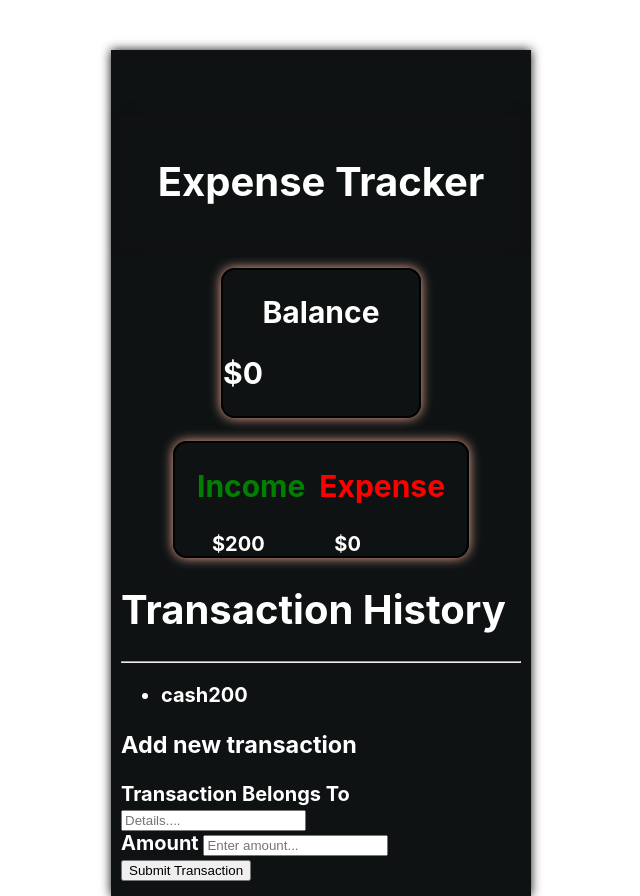
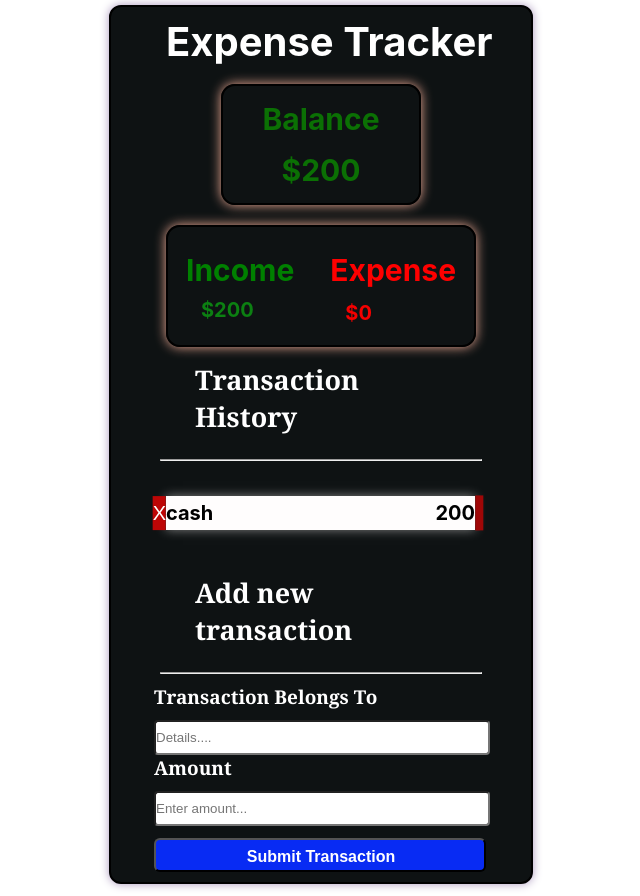
Before and after one commit to Tariq15994/Bootcamp2020_project7a, a React (Create React App) app in the folder expense_tracker/: page / in a window 1280 px wide. Shown: the whole page, without its empty margins (319-959 px from the left). Built offline with nearby package versions, Linux system fonts and the light colour scheme.

Commit message:
done project

```diff
--- a/expense_tracker/src/App.css
+++ b/expense_tracker/src/App.css
@@ -1,17 +1,30 @@
+.App{
+  color: white;
+  max-width: 400px;
+  margin: 5px auto 10px auto ;
+  background-color:rgb(14, 18, 19);
+  box-shadow: 0 0 10px rgb(170, 151, 189);
+  border: 2px solid black;
+  border-radius: 12px 12px;
+  padding: 5px 10px 10px 10px;
+  font-size: 20px;
+  font-weight: bold;
+}
+.expense-h1{
+  margin-bottom: 18px;
+  margin-top: 5px;
+  padding-left: 45px;
+}
 .header{
   color: white;
-  max-width: 400px;
-  /* min-height: 450px; */
-  margin: 0 auto;
-  background-color:rgb(14, 18, 19);
-  box-shadow: 0 0 10px rgb(16, 15, 17);
-  margin-top: 50px;
-  padding: 15px 10px;
   font-size: 20px;
   font-weight: bold;
 }
 .line{
   margin-right: 12px;
+}
+.h2{
+  color: white;
 }
 
 .textcenter {
@@ -58,7 +71,7 @@
 }
 .empty{
 
-  background-color: rgb(87, 65, 4);
+  background-color: rgb(160, 7, 7);
   position:absolute;
   padding: 17.5px 4px;
   margin: 0px 0px 25px 329px;
@@ -66,23 +79,24 @@
 }
 .delete-btn {
   cursor: pointer;
-  background-color: #8b830a;
-  border: 0;
-  color: #fff;
+  background-color: #bd0606;
+  color: rgb(255, 255, 255);
+  border: none;
   font-size: 20px;
-  line-height: 30px;
+  font-weight: 30px;
+  line-height: 28px;
   padding: 2.9px 0px;
   position: absolute;
   margin-top: 0px;
   margin-bottom: 90px;
-  transform: translate(-100%, -15.5%);
+  transform: translate(-100%, -14.5%);
 
 }
 
 .transaction-list li:hover {
   cursor: pointer;
-  border-right: 5px solid #b6960a;
-  background-color: #b6960a;
+  /* border-right: 5px solid #b6960a; */
+  background-color: #000000;
   color: #f7f7f7
 }
 #h1{
@@ -103,39 +117,48 @@
   color: black;
   justify-content: space-around;
   display: flex;
-  margin: 23px 52px ;
+  width: auto;
+  margin: 0px 45px 0px 45px ;
   box-shadow: 0 0px 12px rgb(243, 173, 151);
-  padding: 0px 15px 0 15px ;
+  padding: 0px 0px 20px 0px ;
 
 }
+
 .expense-color{
+  margin-bottom: 10px;
   color: red;
 }
 .income-color{
+  margin-bottom: 10px;
   color: green;
 }
 .income-value{
+  /* margin-top: 0px; */
+  padding: 0px 0px 0px 15px;
+  margin: 0px;
+  color: rgb(12, 128, 18);
+}
+.expense-value{
+  justify-content: center;
   padding: 3px 0px 0px 15px;
   margin: 0px;
-  color: white;
-}
-.expense-value{
-  padding: 3px 0px 0px 15px;
-  margin: 0px;
-  color: white;
+  color: rgb(245, 0, 0);
 
 }
 .balance-container{
-  color: white;
+  color: rgb(11, 112, 4);
   border: 2px solid black;
   border-radius: 19px;
-  margin: 20px 100px 20px 100px;
+  padding: auto;
+  margin: 10px 100px 20px 100px;
   /* background-color: rgba(225, 235, 229, 0.986); */
-  border: 2px solid black;
+  /* border: 2px solid black; */
   border-radius: 14px;
   box-shadow: 0 0px 12px rgb(243, 173, 151);
 }
-
+.balance{
+  margin: 15px auto;
+  }
 
 .transaction-form{
   margin: 0px 0px 0px 0px;
--- a/expense_tracker/src/App.tsx
+++ b/expense_tracker/src/App.tsx
@@ -8,15 +8,17 @@ import AddTransaction from './components/AddTransaction';
 import TransactionHistory from './components/TransactionHistory';
 import {TransactionProvider} from './Context/GlobalContext';
 
+
 function App() {
   return (
-    <div className='header'>
+    <div className='App'>
       <TransactionProvider>
       <Header />
       <Balance />
       <IncomeExpense />
       <TransactionHistory />
       <AddTransaction />
+
       </TransactionProvider>
 
     </div>
--- a/expense_tracker/src/components/AddTransaction.tsx
+++ b/expense_tracker/src/components/AddTransaction.tsx
@@ -14,6 +14,8 @@ export default function AddTransaction() {
     if (newAmount === 0) {
       console.log('Fill All Input Values')
     }
+
+
     let newTransaction = {
       id: Math.floor(Math.random() * 1000),
       text: newText,
@@ -28,24 +30,26 @@ export default function AddTransaction() {
   return (
     <div>
 
-      <h3>Add new transaction</h3>
-      <form onSubmit={handleSubmit} >
+      <h3 className="history">Add new transaction</h3>
+      <hr className="hr"/>
+
+      <form onSubmit={handleSubmit} className="transaction-form" >
         <div className="form-control">
-          <label htmlFor="text">Transaction Belongs To</label>
+          <label htmlFor="text" className='desc'>Transaction Belongs To</label>
           <input type="text" value={newText}
             onChange={(e) => {
               setText(String(e.target.value));
             }} placeholder="Details...." required/>
         </div>
         <div className="form-control">
-          <label htmlFor="amount">
+          <label htmlFor="amount" className='cash'>
             Amount </label >
           <input type="number" value={newAmount === 0 ? "" : newAmount}
             onChange={(e) => {
               setAmount(Number(e.target.value));
             }} placeholder="Enter amount..." />
         </div>
-        <button className="btn">Submit Transaction</button>
+        <button className="submit">Submit Transaction</button>
       </form>
     </div>
   )
--- a/expense_tracker/src/components/Balance.tsx
+++ b/expense_tracker/src/components/Balance.tsx
@@ -1,10 +1,33 @@
-import React from "react";
+import React , {useContext} from "react";
+import { TransactionContext } from "../Context/GlobalContext";
+// import getIncome, getExpense from './IncomeExpense';
+export default function Balance(){
+    let { Transaction } = useContext(TransactionContext);
 
-export default function Balance(){
+    const getIncome = () => {
+        let income = 0;
+        for (var i = 0; i < Transaction.length; i++) {
+            if (Transaction[i].amount > 0)
+                income = income + Transaction[i].amount
+
+        }
+        return income;
+    }
+    const getExpense = () => {
+
+        let expense = 0;
+        for (var i = 0; i < Transaction.length; i++) {
+            if (Transaction[i].amount < 0)
+                expense = expense + Transaction[i].amount
+
+        }
+        return expense;
+    }
     return (
         <div className='balance-container'>
-            <h2 className='heading textcenter'>Balance</h2>
-            <h2>$0</h2>
+            <h2 className='balance textcenter'>Balance</h2>
+
+           <h2 className='balance textcenter'>${getIncome()+getExpense()}</h2>
         </div>
     )
 }
--- a/expense_tracker/src/components/DelTransaction.tsx
+++ b/expense_tracker/src/components/DelTransaction.tsx
@@ -1,7 +1,19 @@
-import React from "react";
+import React, { useContext } from "react";
+import {TransactionContext} from '../Context/GlobalContext';
+import { TransactionPropType } from "../Types/TransactionType";
+export  const DelTransaction: React.FC<TransactionPropType> = ({trans})=>{
+    const { deleteTransaction } = useContext(TransactionContext);
 
-export default function DelTransaction(){
-    return(
-        <div>X</div>
+    return (
+        <li>
+            {trans.text}
+            <span>{trans.amount}</span>
+            <button className="delete-btn"
+                    onClick={() => deleteTransaction(trans.id)}>
+                X
+            </button>
+            <div className= "empty"></div>
+        </li>
+
     )
 }
--- a/expense_tracker/src/components/Header.tsx
+++ b/expense_tracker/src/components/Header.tsx
@@ -3,7 +3,7 @@ import React from 'react';
 export default function Header(){
     return (
         <div className='header'>
-            <h1 className='textcenter'>Expense Tracker</h1>
+            <h1 className='expense-h1'>Expense Tracker</h1>
         </div>
     )
 }
--- a/expense_tracker/src/components/TransactionHistory.tsx
+++ b/expense_tracker/src/components/TransactionHistory.tsx
@@ -1,20 +1,17 @@
 import React ,{useContext} from "react";
 import { TransactionContext } from "../Context/GlobalContext";
+import { TransactionType } from "../Types/TransactionType";
+import {DelTransaction} from './DelTransaction';
 export default function TransactionHistory(){
     const {Transaction} = useContext(TransactionContext);
     return(
         <div>
-            <h1>Transaction History</h1>
-            <hr />
-            <ul>
-                {Transaction.map((transaction)=>{
-                    return (<li>
-                        <span>{transaction.text}</span>
-                        <span>{transaction.amount}</span>
-                        </li>)}
-                    )}
-            </ul>
-
+            <h2 className="history">Transaction History</h2>
+            <hr className='hr' />
+            <ul className="transaction-list">
+      {Transaction.map((trans: TransactionType) => (
+        <DelTransaction trans={trans} key={trans.id} />
+      ))}      </ul>
 
         </div>
     )
```
Also changed, not shown: expense_tracker/public/firebase-messaging-sw.js (added).
